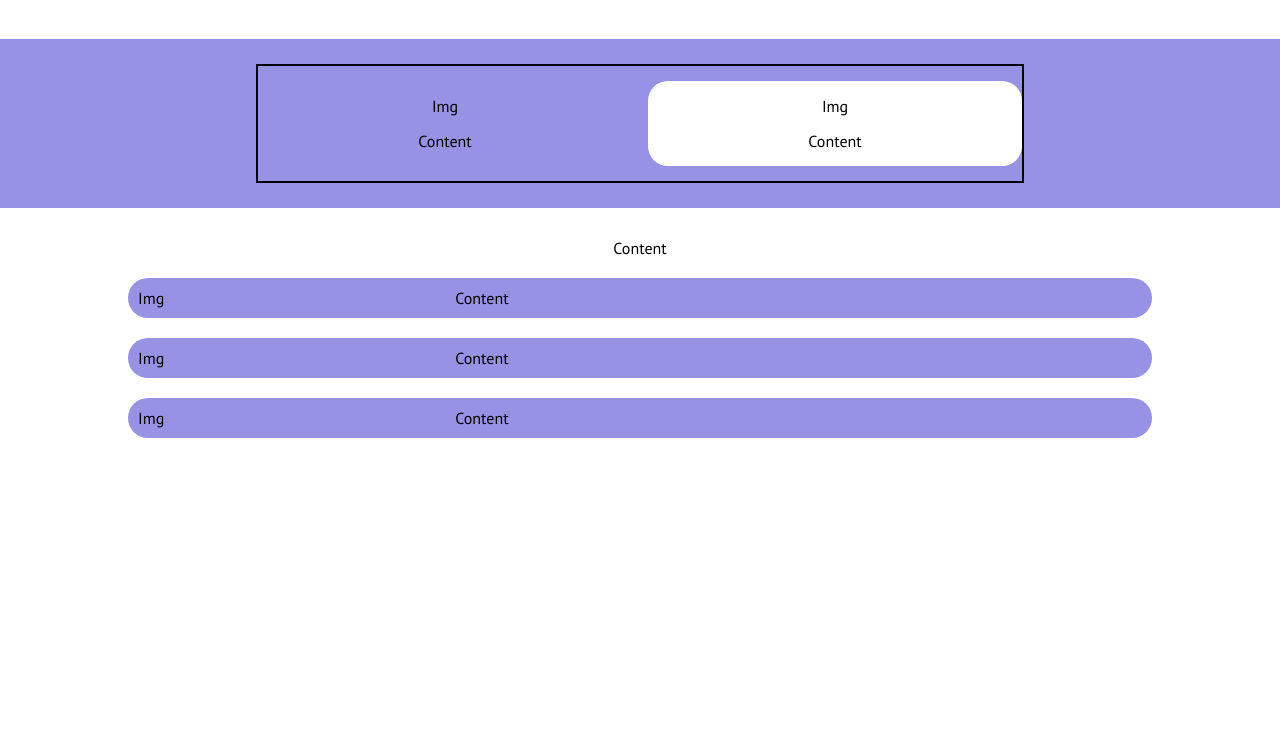
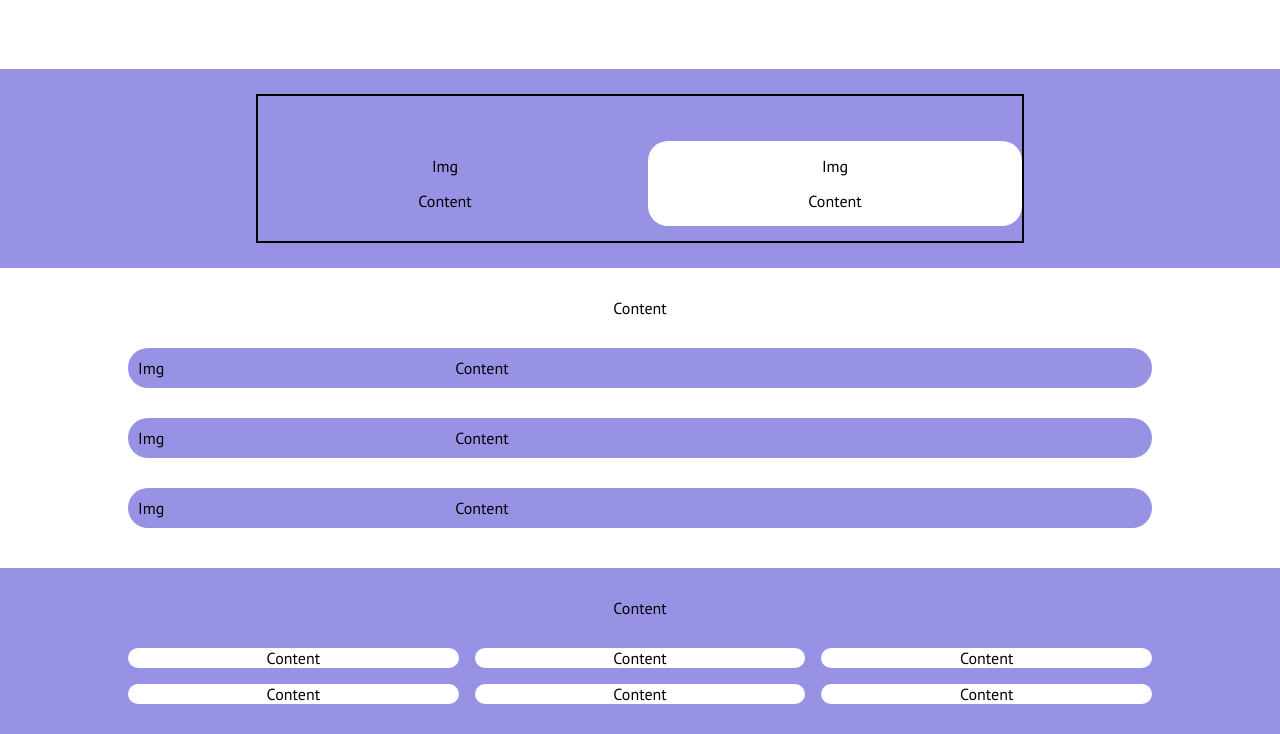
Before and after one commit to GiovanniCadoni/htmlcss-responsive-layout, a plain HTML site: page index.html in a window 1280 px wide. Shown: the part 393-1127 px from the top of the page. Before the commit the page ends 871 px from the top, so only its background shows below. Drawn offline with Linux system fonts and the light colour scheme.

Commit message:
add: section of benefits

```diff
--- a/css/style.css
+++ b/css/style.css
@@ -270,6 +270,44 @@ body{
 /*/TESTIMONIALS*/
 
 /*BENEFITS*/
+.benefits-block{
+    width: 100%;
+    background-color: rgb(151 146 228);
+    padding: 30px 0;
+}
+
+.benefits-container{
+    width: 90%;
+    margin: auto;
+}
+
+.card-benefits{
+    margin-top: 30px;
+    width: 100%;
+    border-radius: 20px;
+    background-color: white;
+}
+
+@media screen and (min-width: 768px) {
+    .card-benefits,.row{
+        margin-top: 30px;
+    }
+
+    .card-benefits{
+        width: calc(100% / 2 - 1rem / 2);
+        margin-top: 0;
+    }
+}
+
+@media screen and (min-width: 992px) {
+    .benefits-container{
+        width: 80%;
+    }
+
+    .card-benefits{
+        width: calc(100% / 3 - 2rem / 3);
+    }
+}
 /*/BENEFITS*/
 
 /*ABOUS US*/
--- a/index.html
+++ b/index.html
@@ -140,6 +140,31 @@
         <!--/TESTIMONIALS-->
 
         <!--BENEFITS-->
+        <section class="benefits-block">
+            <div class="benefits-container text-align">
+                Content
+                <div class="row">
+                    <div class="card-benefits">
+                        Content
+                    </div>
+                    <div class="card-benefits">
+                        Content
+                    </div>
+                    <div class="card-benefits">
+                        Content
+                    </div>
+                    <div class="card-benefits">
+                        Content
+                    </div>
+                    <div class="card-benefits">
+                        Content
+                    </div>
+                    <div class="card-benefits">
+                        Content
+                    </div>
+                </div>
+            </div>
+        </section>
         <!--/BENEFITS-->
 
         <!--ABOUS US-->
```
